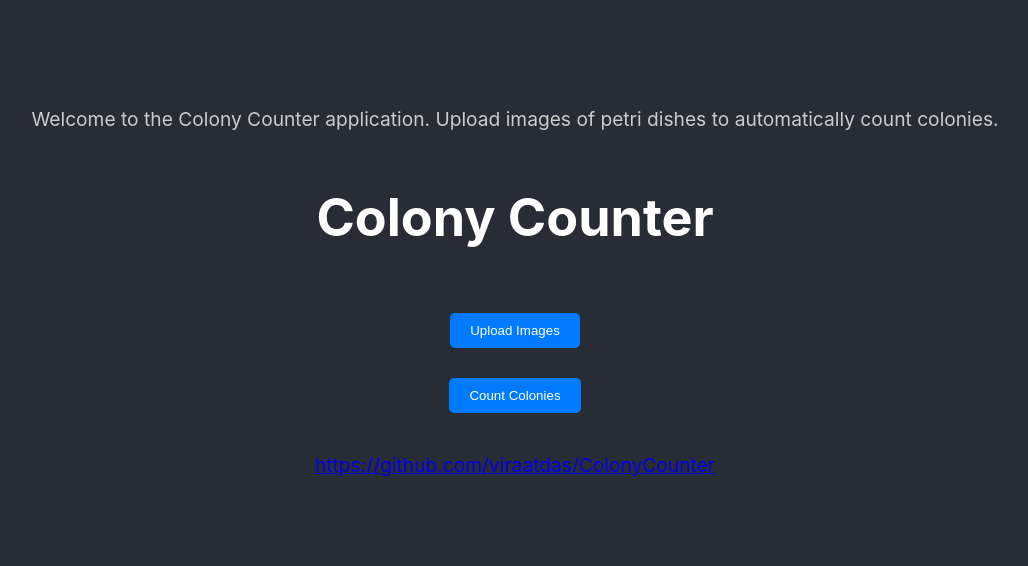
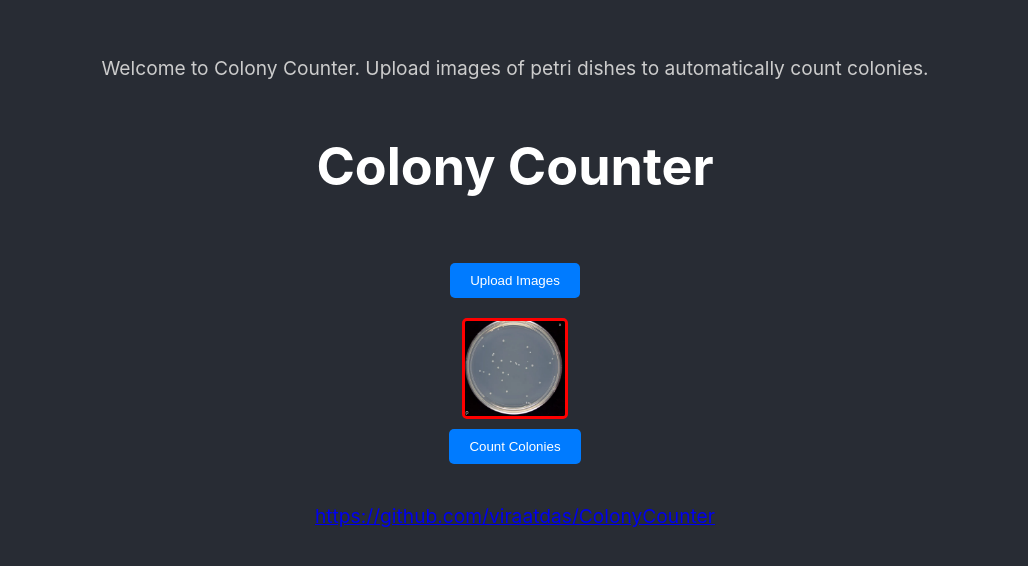
Before and after one commit to viraatdas/ColonyCounter, a React (Create React App) app in the folder web-ui/: page / in a window 1280 px wide. Shown: the part 108-674 px from the top of the page, without its empty margins (125-1153 px from the left). Built offline with nearby package versions, Linux system fonts and the light colour scheme.

Commit message:
adding sample image

```diff
--- a/web-ui/src/App.js
+++ b/web-ui/src/App.js
@@ -7,7 +7,7 @@ function App() {
     <div className="App">
       <header className="App-header">
         <p className="description">
-          Welcome to the Colony Counter application. Upload images of petri
+          Welcome to Colony Counter. Upload images of petri
           dishes to automatically count colonies.
         </p>
         <h1>Colony Counter</h1>
--- a/web-ui/src/components/ImageUpload.js
+++ b/web-ui/src/components/ImageUpload.js
@@ -1,10 +1,16 @@
-import React, { useState, useRef } from "react";
+import React, { useState, useRef, useEffect } from "react";
 import { BeforeAfter } from "react-simple-before-after";
+import sampleImage from "../assets/sample_1.png";
 
 const countColoniesApi =
   "https://colony-counter-c9342bb08f9c.herokuapp.com/count-colonies";
 const ImageUpload = () => {
-  const [images, setImages] = useState([]); // Store the images for preview
+  const sample_image = {
+    url: sampleImage,
+    name: "sample_1.png",
+  };
+
+  const [images, setImages] = useState([sample_image]); // Store the images for preview
   const [resultImages, setResultImages] = useState([]); // Store the processed images for preview
   const [colonyCounts, setColonyCounts] = useState([]); // Store the colony counts for each image
   const [selectedIndex, setSelectedIndex] = useState(0); // The index of the selected image
@@ -24,8 +30,7 @@ const ImageUpload = () => {
 
   const handleSubmit = async () => {
     if (images.length === 0) {
-      alert("Please select a file before submitting.");
-      return;
+      setImages([sample_image]);
     }
 
     // Initialize empty arrays to store results for each image
@@ -119,11 +124,7 @@ const ImageUpload = () => {
       {colonyCount != null && (
         <div>
           <p>Colony Count: {colonyCount}</p>
-          <BeforeAfter
-            beforeImage={image.url}
-            afterImage={resultImage}
-            /* Other Props */
-          />
+          <BeforeAfter beforeImage={image.url} afterImage={resultImage} />
         </div>
       )}
     </div>
```
Also changed, not shown: web-ui/src/assets/sample_1.png (added).
